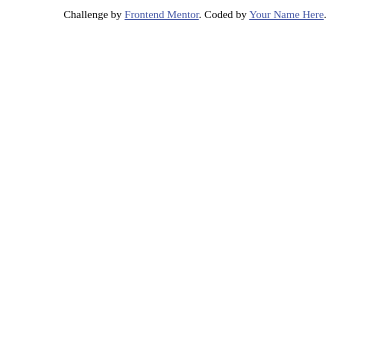
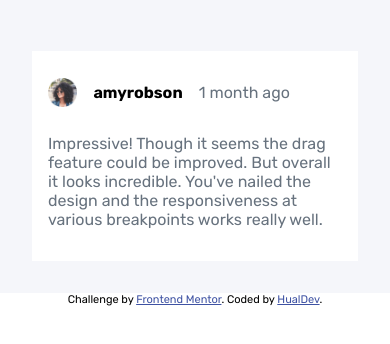
Before and after one commit to HualDev/InteractiveCommentsSection, a plain HTML site: page index.html in a window 390 px wide. Drawn offline with Linux system fonts and the light colour scheme.

Commit message:
Amy Section Mobile

```diff
--- /dev/null
+++ b/comments.js
@@ -0,0 +1,54 @@
+const xmlhttp = new XMLHttpRequest()
+let comments = document.getElementById('comments')
+let amyComment
+
+xmlhttp.onload = function(){
+    let myObj = JSON.parse(this.responseText)
+
+
+    amyComment = myObj.comments[0].content
+    amyPhoto =myObj.comments[0].user.image.png
+    amyName = myObj.comments[0].user.username
+    amyDate = myObj.comments[0].createdAt
+
+    const divComment = document.createElement('div')
+    const divUser = document.createElement('div')
+    const p = document.createElement('p')
+    const img = document.createElement('img')
+    const h1 = document.createElement('h1')
+    const date = document.createElement('p')
+
+
+
+    p.textContent=amyComment
+
+    img.src= amyPhoto
+    img.alt='Amy photo'
+
+    h1.textContent = amyName
+
+    date.textContent=amyDate
+
+    divComment.id='divComment'
+    divComment.className='divComment'
+
+    divUser.id='divUser'
+    divUser.className='divUser'
+
+
+    comments.appendChild(divComment)
+    divComment.appendChild(divUser)
+    divUser.appendChild(img)
+    divUser.appendChild(h1)
+    divUser.appendChild(date)
+    divComment.appendChild(p)
+
+
+
+
+
+    console.log(amyPhoto)
+}
+
+xmlhttp.open('GET','./data.json')
+xmlhttp.send()
--- a/index.html
+++ b/index.html
@@ -3,9 +3,11 @@
 <head>
   <meta charset="UTF-8">
   <meta name="viewport" content="width=device-width, initial-scale=1.0"> <!-- displays site properly based on user's device -->
-
+  <link rel="preconnect" href="https://fonts.googleapis.com">
+  <link rel="preconnect" href="https://fonts.gstatic.com" crossorigin>
+  <link href="https://fonts.googleapis.com/css2?family=Rubik:wght@400;500;700&display=swap" rel="stylesheet">
   <link rel="icon" type="image/png" sizes="32x32" href="./images/favicon-32x32.png">
-
+  <link rel="stylesheet" href="./style.css">
   <title>Frontend Mentor | Interactive comments section</title>
 
   <!-- Feel free to remove these styles or customise in your own stylesheet 👍 -->
@@ -15,12 +17,19 @@
   </style>
 </head>
 <body>
+  <main>
+    <section id="comments" class="comments">
+      <img src="" alt="">
+    </section>
+  </main>
 
   <!-- Pull dynamic content from the data.json file -->
 
   <div class="attribution">
     Challenge by <a href="https://www.frontendmentor.io?ref=challenge" target="_blank">Frontend Mentor</a>.
-    Coded by <a href="#">Your Name Here</a>.
+    Coded by <a href="#" target="_blank">HualDev</a>.
   </div>
+
+  <script src="./comments.js"></script>
 </body>
 </html>
--- /dev/null
+++ b/style.css
@@ -0,0 +1,50 @@
+:root{
+    --moderateBlue: hsl(238, 40%, 52%);
+    --softRed: hsl(358, 79%, 66%);
+    --lightGrayishBlue: hsl(239, 57%, 85%);
+    --paleRed: hsl(357, 100%, 86%);
+    --darkBlue: hsl(212, 24%, 26%);
+    --grayishBlue: hsl(211, 10%, 45%);
+    --lightGray: hsl(223, 19%, 93%);
+    --veryLightGray: hsl(228, 33%, 97%);
+    --white: hsl(0, 0%, 100%);
+}
+
+*{
+    box-sizing: border-box;
+}
+
+body{
+    margin: 0;
+    font-family: 'Rubik', sans-serif;
+}
+
+main{
+    background-color: var(--veryLightGray);
+    padding: 2rem;
+}
+
+.divComment{
+    background-color: var(--white);
+    padding: 1rem;
+}
+
+.divUser{
+    display: flex;
+    gap: 1rem;
+    align-items: center;
+}
+
+.divUser img{
+    width: 10%;
+    height: 10%;
+}
+
+h1{
+    font-size: 1rem;
+}
+
+p{
+    color: var(--grayishBlue);
+    font-weight: 400;
+}
```
